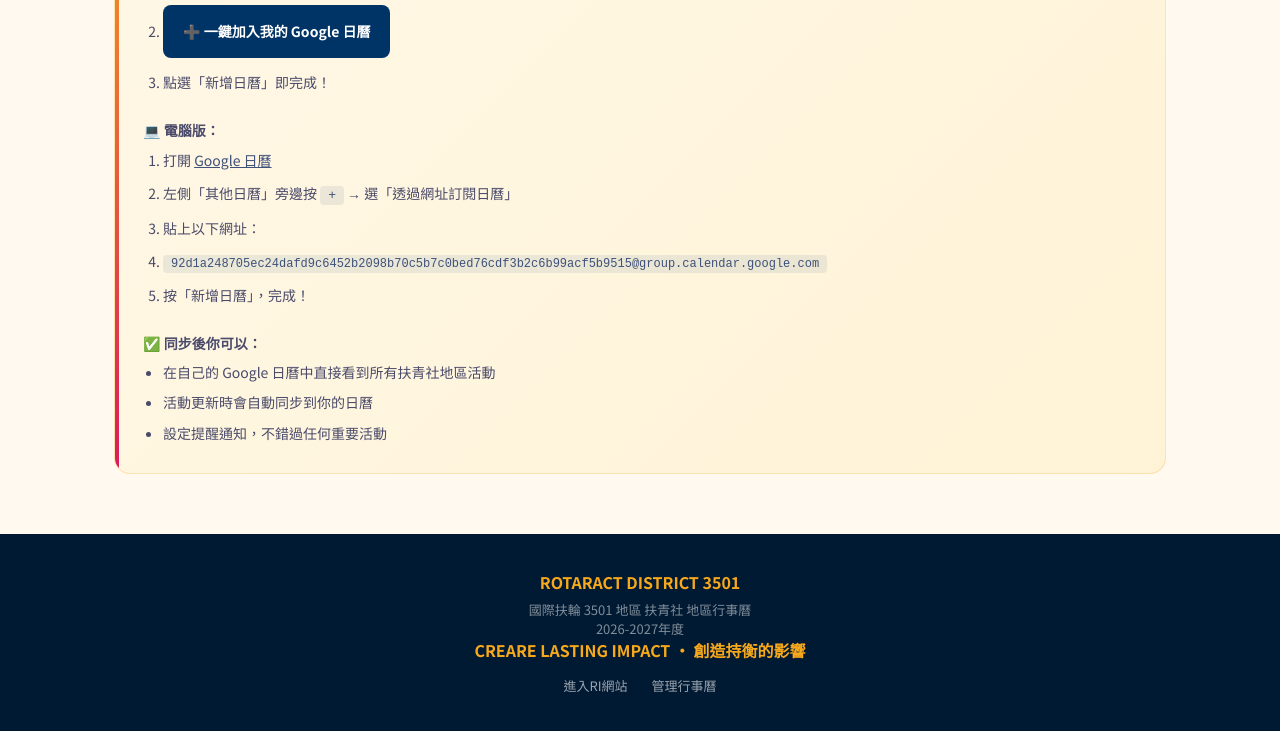
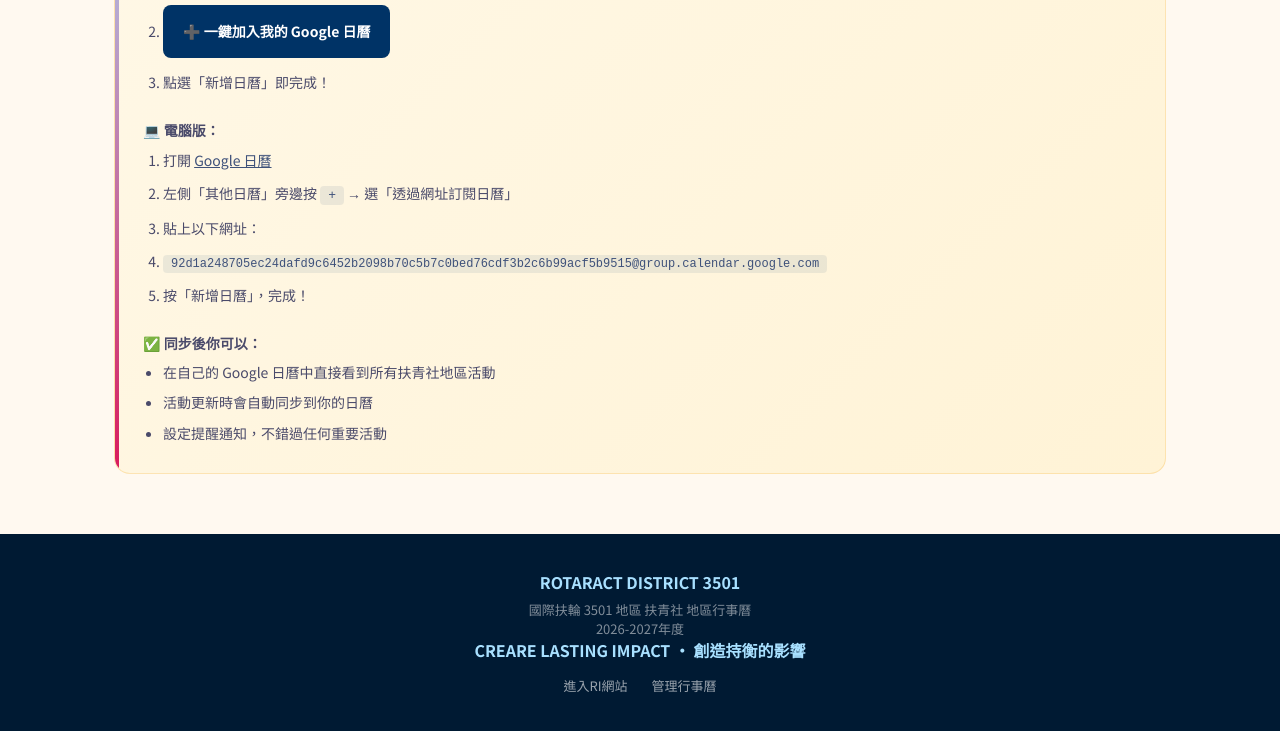
Before and after one commit to capriciousbeiii/index.html, a plain HTML site: page index.html in a window 1280 px wide. Shown: the part 978-1709 px from the top of the page. Drawn offline with Linux system fonts and the light colour scheme; no server answers.

Commit message:
Update index.html

```diff
--- a/index.html
+++ b/index.html
@@ -9,7 +9,7 @@
       /* 定義 CSS 變數，方便統一管理顏色和樣式 */
       :root {
         --rotary-blue: #3e517a; /* 扶輪藍色 */
-        --rotary-gold: #F7A81B; /* 扶輪金色 */
+        --rotary-gold: #a8e0ff; /* 扶輪金色 */
         --rotary-cranberry: #D91B5C; /* 扶輪紅色 */
         --deep-navy: #001a33; /* 深海軍藍色 */
         --warm-white: #FFF9F0; /* 溫暖白色背景 */
```
